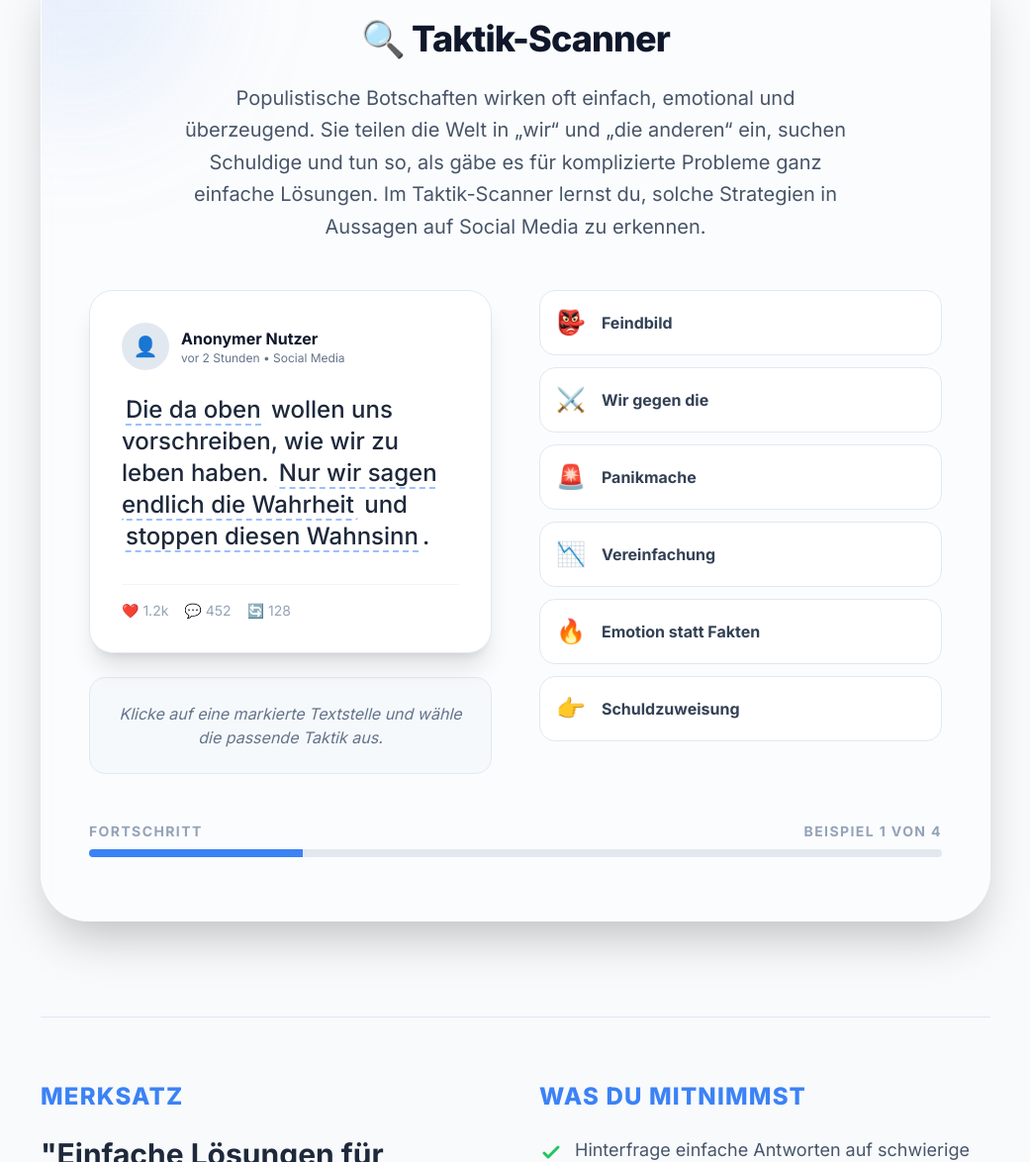
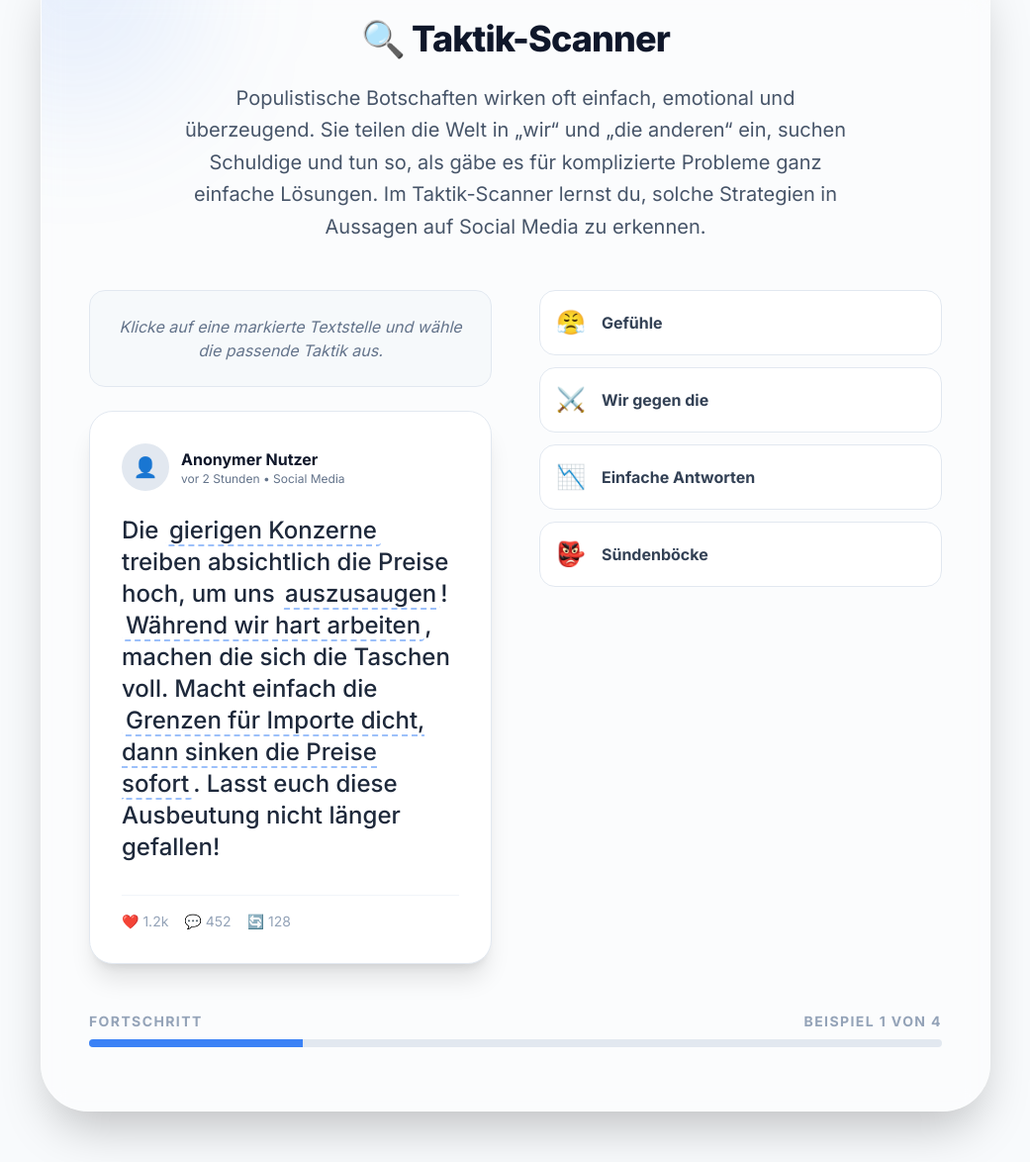
Before and after one commit to ToefterTyp2/Semi, a website: page populismus.html in a window 1280 px wide. Shown: the part 1840-3014 px from the top of the page at 99% size, without its empty margins (119-1160 px from the left). Drawn offline with nearby package versions, Linux system fonts and the light colour scheme.

Commit message:
Änderung, Interaktivmodul populismus

```diff
--- a/populismus.html
+++ b/populismus.html
@@ -176,6 +176,10 @@
                     <div id="scanner-container" class="grid lg:grid-cols-2 gap-12 items-start">
                         <!-- Left: The Post -->
                         <div class="space-y-6">
+                            <div id="scanner-feedback" class="min-h-[80px] p-6 rounded-2xl bg-slate-100/50 dark:bg-gray-800/50 border border-slate-200 dark:border-gray-700 flex items-center justify-center text-center italic text-slate-500 dark:text-gray-400">
+                                Klicke auf eine markierte Textstelle und wähle die passende Taktik aus.
+                            </div>
+
                             <div class="bg-white dark:bg-gray-800 p-8 rounded-3xl shadow-xl border border-slate-200 dark:border-gray-700 relative">
                                 <div class="flex items-center gap-3 mb-6">
                                     <div class="w-12 h-12 bg-slate-200 dark:bg-gray-700 rounded-full flex items-center justify-center text-xl">👤</div>
@@ -192,10 +196,6 @@
                                     <span>💬 452</span>
                                     <span>🔄 128</span>
                                 </div>
-                            </div>
-
-                            <div id="scanner-feedback" class="min-h-[80px] p-6 rounded-2xl bg-slate-100/50 dark:bg-gray-800/50 border border-slate-200 dark:border-gray-700 flex items-center justify-center text-center italic text-slate-500 dark:text-gray-400">
-                                Klicke auf eine markierte Textstelle und wähle die passende Taktik aus.
                             </div>
                         </div>
 
@@ -348,12 +348,10 @@
         }
 
         const categories = [
-            { id: "Feindbild", label: "Feindbild", icon: "👺" },
+            { id: "Gefühle", label: "Gefühle", icon: "😤" },
             { id: "Wir gegen die", label: "Wir gegen die", icon: "⚔️" },
-            { id: "Panikmache", label: "Panikmache", icon: "🚨" },
-            { id: "Vereinfachung", label: "Vereinfachung", icon: "📉" },
-            { id: "Emotion statt Fakten", label: "Emotion statt Fakten", icon: "🔥" },
-            { id: "Schuldzuweisung", label: "Schuldzuweisung", icon: "👉" }
+            { id: "Einfache Antworten", label: "Einfache Antworten", icon: "📉" },
+            { id: "Sündenböcke", label: "Sündenböcke", icon: "👺" }
         ];
 
         let currentScannerIndex = 0;
@@ -452,7 +450,7 @@
                         }
                     } else {
                         // Wrong
-                        scannerFeedback.innerHTML = `Schau dir die Formulierung noch einmal genauer an: Wird hier Angst gemacht, vereinfacht oder eine Gruppe beschuldigt?`;
+                        scannerFeedback.innerHTML = `Schau dir die Formulierung noch einmal genauer an: Wird hier mit Gefühlen gearbeitet, vereinfacht oder eine Gruppe zum Sündenbock gemacht?`;
                         scannerFeedback.className = "min-h-[80px] p-6 rounded-2xl bg-red-100/50 dark:bg-red-900/20 border border-red-200 dark:border-red-800 flex items-center justify-center text-center text-red-700 dark:text-red-300 animate-shake";
                         setTimeout(() => {
                             scannerFeedback.classList.remove('animate-shake');
@@ -468,11 +466,11 @@
 
             let summaryHTML = "";
             if (currentScannerIndex === 0) {
-                summaryHTML = "<p>Gut gemacht! Du hast alle Taktiken in diesem Post erkannt. Populisten nutzen oft <strong>emotionale Sprache</strong> und <strong>Feindbilder</strong>, um eine schnelle Reaktion bei dir auszulösen, bevor du kritisch nachdenken kannst.</p>";
+                summaryHTML = "<p>Gut gemacht! Du hast alle Taktiken in diesem Post erkannt. Populisten nutzen oft <strong>Gefühle</strong> und <strong>Sündenböcke</strong>, um eine schnelle Reaktion bei dir auszulösen, bevor du kritisch nachdenken kannst.</p>";
             } else if (currentScannerIndex === 1) {
-                summaryHTML = "<p>Hervorragend. Hier hast du gesehen, wie die Spaltung der Gesellschaft (<strong>Wir gegen die</strong>) und <strong>Schuldzuweisungen</strong> genutzt werden, um Unzufriedenheit zu kanalisieren.</p>";
+                summaryHTML = "<p>Hervorragend. Hier hast du gesehen, wie die Spaltung der Gesellschaft (<strong>Wir gegen die</strong>) und <strong>Sündenböcke</strong> genutzt werden, um Unzufriedenheit zu kanalisieren.</p>";
             } else {
-                summaryHTML = "<p>Klasse Analyse! Du merkst schon: Wenn eine Aussage alles ganz einfach erklärt und gleichzeitig Angst vor der Zukunft macht, ist das ein deutliches Warnsignal.</p>";
+                summaryHTML = "<p>Klasse Analyse! Du merkst schon: Wenn eine Aussage alles ganz <strong>einfach erklärt</strong> und gleichzeitig <strong>Angst</strong> macht, ist das ein deutliches Warnsignal.</p>";
             }
 
             summaryContent.innerHTML = summaryHTML;
--- a/scanner-cases.json
+++ b/scanner-cases.json
@@ -1,91 +1,101 @@
 [
     {
-        "text": "Die da oben wollen uns vorschreiben, wie wir zu leben haben. Nur wir sagen endlich die Wahrheit und stoppen diesen Wahnsinn.",
+        "text": "Die gierigen Konzerne treiben absichtlich die Preise hoch, um uns auszusaugen! Während wir hart arbeiten, machen die sich die Taschen voll. Macht einfach die Grenzen für Importe dicht, dann sinken die Preise sofort. Lasst euch diese Ausbeutung nicht länger gefallen!",
         "hotspots": [
             {
-                "text": "Die da oben",
-                "category": "Feindbild",
-                "explanation": "Hier wird eine künstliche Trennung zwischen 'dem Volk' und 'den Eliten' geschaffen, um Misstrauen zu säen."
+                "text": "gierigen Konzerne",
+                "category": "Sündenböcke",
+                "explanation": "Eine bestimmte Gruppe wird pauschal als der einzige Schuldige für ein komplexes Problem (Inflation) dargestellt."
             },
             {
-                "text": "Nur wir sagen endlich die Wahrheit",
-                "category": "Vereinfachung",
-                "explanation": "Populisten behaupten oft, sie allein hätten den Durchblick, während alle anderen lügen oder manipulieren."
+                "text": "Während wir hart arbeiten",
+                "category": "Wir gegen die",
+                "explanation": "Hier wird ein starker Kontrast zwischen dem 'fleißigen, normalen Volk' und den 'Anderen' gezogen."
             },
             {
-                "text": "stoppen diesen Wahnsinn",
-                "category": "Panikmache",
-                "explanation": "Durch Begriffe wie 'Wahnsinn' werden starke Emotionen und Angst erzeugt, um rationales Denken zu erschweren."
+                "text": "Grenzen für Importe dicht, dann sinken die Preise sofort",
+                "category": "Einfache Antworten",
+                "explanation": "Wirtschaft ist kompliziert. Hier wird so getan, als würde eine einzige, radikale Maßnahme alle Probleme auf einen Schlag lösen."
+            },
+            {
+                "text": "auszusaugen",
+                "category": "Gefühle",
+                "explanation": "Ein sehr bildhaftes, bedrohliches Wort, das gezielt Wut und Panik auslösen soll."
             }
         ]
     },
     {
-        "text": "Während die Eliten in Saus und Braus leben, wird der kleine Mann auf der Straße komplett vergessen. Es ist Zeit für eine radikale Wende!",
+        "text": "Die Öko-Diktatoren in der Regierung wollen uns jetzt auch noch das Autofahren verbieten! Der normale Bürger wird hier doch komplett eingesperrt. Wir müssen einfach aus allen Klimaverträgen aussteigen, dann haben wir unsere Ruhe. Stoppt diese grüne Hölle!",
         "hotspots": [
             {
-                "text": "Eliten",
-                "category": "Feindbild",
-                "explanation": "Ein klassisches Feindbild, das Neid und Wut auf eine vermeintlich abgehobene Gruppe lenkt."
+                "text": "Öko-Diktatoren in der Regierung",
+                "category": "Sündenböcke",
+                "explanation": "Die Politiker werden als Feindbild markiert und mit Diktatoren gleichgesetzt, um sie als böswillig darzustellen."
             },
             {
-                "text": "kleine Mann",
+                "text": "Der normale Bürger",
                 "category": "Wir gegen die",
-                "explanation": "Diese Formulierung soll eine Verbundenheit mit der 'einfachen Bevölkerung' suggerieren und gegen 'die anderen' abgrenzen."
+                "explanation": "Eine typische Formulierung, um zu suggerieren: Wer nicht zu 'uns' gehört, ist nicht normal, sondern gegen uns."
             },
             {
-                "text": "komplett vergessen",
-                "category": "Schuldzuweisung",
-                "explanation": "Es wird so getan, als gäbe es eine bewusste Vernachlässigung, um Unzufriedenheit zu schüren."
+                "text": "einfach aus allen Klimaverträgen aussteigen, dann haben wir unsere Ruhe",
+                "category": "Einfache Antworten",
+                "explanation": "Die Illusion einer simplen Lösung: Einfach nicht mitmachen, und schon verschwindet ein globales Problem."
             },
             {
-                "text": "radikale Wende",
-                "category": "Vereinfachung",
-                "explanation": "Komplexe gesellschaftliche Probleme werden so dargestellt, als ließen sie sich durch eine einzige, radikale Maßnahme lösen."
+                "text": "grüne Hölle",
+                "category": "Gefühle",
+                "explanation": "Ein extrem dramatischer Begriff, der Angst vor der Zukunft und starke Empörung schüren soll."
             }
         ]
     },
     {
-        "text": "Diese sogenannten Experten lügen uns doch nur an. Schließt euch uns an, bevor es zu spät ist und unser Land untergeht!",
+        "text": "Die gekauften Lügenmedien verheimlichen uns doch jeden Tag die Wahrheit! Nur wir wachen Patrioten sehen, was wirklich passiert. Schaltet einfach euren Fernseher ab und glaubt nur noch uns. Habt ihr keine Angst, dass sie euch eine Gehirnwäsche verpassen?",
         "hotspots": [
             {
-                "text": "sogenannten Experten",
-                "category": "Feindbild",
-                "explanation": "Wissenschaft und Fachwissen werden abgewertet, um die eigene Meinung als einzige Wahrheit darzustellen."
+                "text": "gekauften Lügenmedien",
+                "category": "Sündenböcke",
+                "explanation": "Journalisten und Medienhäuser werden pauschal zum Feind erklärt, der absichtlich lügen würde."
             },
             {
-                "text": "lügen uns doch nur an",
-                "category": "Schuldzuweisung",
-                "explanation": "Eine pauschale Unterstellung von böswilliger Absicht, um Vertrauen in Institutionen zu zerstören."
+                "text": "Nur wir wachen Patrioten",
+                "category": "Wir gegen die",
+                "explanation": "Die eigene Gruppe wird als die einzig Wissende und überlegene dargestellt, die sich vom 'dummen Rest' abgrenzt."
             },
             {
-                "text": "bevor es zu spät ist",
-                "category": "Panikmache",
-                "explanation": "Zeitdruck und drohende Katastrophen sollen Menschen dazu bringen, unüberlegt zu handeln."
+                "text": "Schaltet einfach euren Fernseher ab und glaubt nur noch uns",
+                "category": "Einfache Antworten",
+                "explanation": "Anstatt sich mit verschiedenen Quellen auseinanderzusetzen, wird die einfache Lösung gefordert: Ignoranz und blindes Vertrauen in nur eine Quelle."
             },
             {
-                "text": "unser Land untergeht",
-                "category": "Emotion statt Fakten",
-                "explanation": "Statt sachlicher Argumente wird ein Weltuntergangsszenario gemalt, das starke Angst auslöst."
+                "text": "Gehirnwäsche",
+                "category": "Gefühle",
+                "explanation": "Spielt mit der tiefen menschlichen Angst vor Kontrollverlust und Manipulation."
             }
         ]
     },
     {
-        "text": "Immer mehr Verbote, immer weniger Freiheit. Wer stoppt diese Zerstörung unserer Kultur? Wir sind das Volk!",
+        "text": "Die Fremden nehmen uns unsere Wohnungen und Jobs weg, weil die etablierten Parteien komplett versagt haben! Wir werden langsam zu Fremden im eigenen Land. Einfach alle Grenzen sofort schließen, dann ist alles wieder gut. Wacht auf, bevor wir alles verlieren!",
         "hotspots": [
             {
-                "text": "Zerstörung unserer Kultur",
-                "category": "Panikmache",
-                "explanation": "Ein emotional aufgeladenes Bild, das den Verlust der eigenen Identität suggeriert."
+                "text": "Die Fremden",
+                "category": "Sündenböcke",
+                "explanation": "Eine Minderheit wird als Sündenbock für komplexe gesellschaftliche Probleme (Wohnungsmangel, Arbeitsmarkt) benutzt."
             },
             {
-                "text": "Wir sind das Volk",
+                "text": "Fremden im eigenen Land",
                 "category": "Wir gegen die",
-                "explanation": "Ein Slogan, der den Alleinvertretungsanspruch für die gesamte Bevölkerung erhebt und Andersdenkende ausschließt."
+                "explanation": "Ein klassisches Mittel, um die Bevölkerung in ein klares 'Wir' (die Einheimischen) und 'Die' (die Eindringlinge) zu spalten."
             },
             {
-                "text": "Immer mehr Verbote",
-                "category": "Vereinfachung",
-                "explanation": "Einzelne Regeln oder Gesetze werden pauschal als Angriff auf die Freiheit dargestellt, ohne den Kontext zu erklären."
+                "text": "Einfach alle Grenzen sofort schließen, dann ist alles wieder gut",
+                "category": "Einfache Antworten",
+                "explanation": "Die hochkomplexe Thematik der Migration wird auf eine einzige, unrealistisch simple Handlung reduziert."
+            },
+            {
+                "text": "bevor wir alles verlieren",
+                "category": "Gefühle",
+                "explanation": "Eine Drohung, die reine Panikmache ist und sofortige, unüberlegte Reaktionen erzwingen will."
             }
         ]
     }
```
